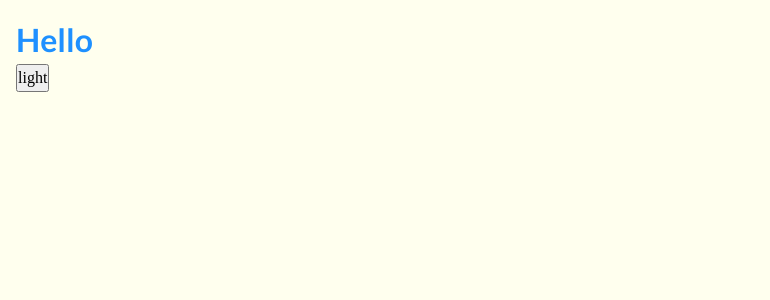
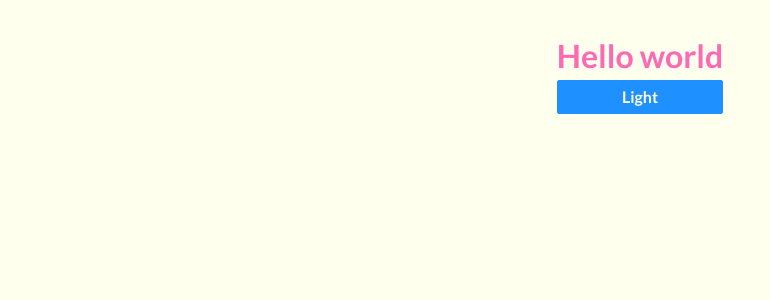
Before and after one commit to notAro14/next-ts-starter, a Next.js app: page / in a window 1280 px wide. Shown: the top 300 px of the page, without its empty margins (0-770 px from the left). Built offline with nearby package versions, Linux system fonts and the light colour scheme.

Commit message:
Rework
- color mode
- flex component
- button component

```diff
--- a/src/pages/_app.tsx
+++ b/src/pages/_app.tsx
@@ -6,8 +6,15 @@ import { QueryCache, QueryClient, QueryClientProvider } from 'react-query';
 import { ReactQueryDevtools } from 'react-query/devtools';
 
 import ThemeProvider from 'theme/theme-provider';
+import type { NextPageWithLayout } from 'types';
 
-function MyApp({ Component, pageProps }: AppProps) {
+type AppPropsWithLayout = AppProps & {
+  Component: NextPageWithLayout;
+};
+
+function MyApp({ Component, pageProps }: AppPropsWithLayout) {
+  const getLayout = Component.getLayout ?? ((page) => page);
+
   const [queryClient] = useState(
     () =>
       new QueryClient({
@@ -22,9 +29,7 @@ function MyApp({ Component, pageProps }: AppProps) {
 
   return (
     <QueryClientProvider client={queryClient}>
-      <ThemeProvider>
-        <Component {...pageProps} />
-      </ThemeProvider>
+      <ThemeProvider>{getLayout(<Component {...pageProps} />)}</ThemeProvider>
       <ReactQueryDevtools initialIsOpen={false} />
     </QueryClientProvider>
   );
--- a/src/pages/index.tsx
+++ b/src/pages/index.tsx
@@ -1,30 +1,39 @@
-import type { NextPage } from 'next';
 import Head from 'next/head';
+import { ReactElement } from 'react';
 
-import Box from 'shared/box';
 import Heading from 'shared/heading';
 import { useColorMode, useToggleColorMode } from 'theme/color-mode';
+import { NextPageWithLayout } from 'types';
+import GlobalLayout from 'shared/layouts/global-layout';
+import VStack from 'shared/v-stack';
+import BaseButton from 'shared/button/base-button';
 
-const IndexPage: NextPage = () => {
+const IndexPage: NextPageWithLayout = () => {
   return (
     <>
       <Head>
         <title>Next and styled system starter</title>
       </Head>
-      <Box as='main' p={4} minHeight='100%' backgroundColor='background'>
-        <Heading as='h1' color='primary' fontFamily='primary'>
-          Hello
-        </Heading>
-        <ToggleThemeBtn />
-      </Box>
+      <Heading as='h1' color='primary' fontFamily='primary'>
+        Hello world
+      </Heading>
+      <ToggleThemeBtn />
     </>
   );
 };
 
+IndexPage.getLayout = (page: ReactElement) => (
+  <GlobalLayout>
+    <VStack as='main' p={4} maxWidth='fit-content' mx='auto'>
+      {page}
+    </VStack>
+  </GlobalLayout>
+);
+
 const ToggleThemeBtn = () => {
   const colorMode = useColorMode();
   const toggle = useToggleColorMode();
-  return <button onClick={toggle}>{colorMode}</button>;
+  return <BaseButton onClick={toggle}>{colorMode}</BaseButton>;
 };
 
 export default IndexPage;
--- /dev/null
+++ b/src/shared/button/base-button.ts
@@ -0,0 +1,28 @@
+import styled from '@emotion/styled';
+import shouldForwardProp from '@styled-system/should-forward-prop';
+import css from '@styled-system/css';
+
+import { SystemStyleProps } from 'types/ui';
+import { getSystemStyleProps, sx } from 'utils/ui';
+
+const BaseButton = styled('button', { shouldForwardProp })<SystemStyleProps>`
+  ${css({
+    backgroundColor: 'accent',
+    border: '1px solid',
+    borderColor: 'accent',
+    borderRadius: 'sm',
+    color: 'background',
+    fontFamily: 'primary',
+    fontWeight: 700,
+    py: 1,
+    px: 2,
+    ':hover': {
+      cursor: 'pointer',
+    },
+    textTransform: 'capitalize',
+  })}
+  ${getSystemStyleProps()}
+  ${(props) => sx(props.sx)}
+`;
+
+export default BaseButton;
--- /dev/null
+++ b/src/shared/layouts/global-layout.tsx
@@ -0,0 +1,13 @@
+import { FC } from 'react';
+
+import Box from 'shared/box';
+
+const GlobalLayout: FC = ({ children }) => {
+  return (
+    <Box as='main' p={4} minHeight='100%' backgroundColor='background'>
+      {children}
+    </Box>
+  );
+};
+
+export default GlobalLayout;
--- /dev/null
+++ b/src/shared/v-stack.ts
@@ -0,0 +1,8 @@
+import styled from '@emotion/styled';
+import Flex from './flex';
+
+const VStack = styled(Flex)`
+  flex-direction: column;
+`;
+
+export default VStack;
--- a/src/theme/blue.ts
+++ b/src/theme/blue.ts
@@ -1,8 +1,9 @@
 import { ColorModeReducer, COLOR_MODE_KEY } from './color-mode';
 
 export const colors = {
+  accent: 'cyan',
   background: '#ffe',
-  primary: 'dodgerblue',
+  primary: 'peachpuff',
   text: '#333',
   modes: {
     black: {
@@ -10,7 +11,9 @@ export const colors = {
       text: '#ffe',
     },
     light: {
+      accent: 'dodgerblue',
       background: '#ffe',
+      primary: 'hotpink',
       text: '#333',
     },
     dark: {
--- /dev/null
+++ b/src/theme/get-theme.js
@@ -0,0 +1,7 @@
+import merge from 'lodash.merge';
+import get from 'lodash.get';
+
+export const getTheme = (theme, mode) =>
+  merge({}, theme, {
+    colors: get(theme.colors?.modes, mode, theme.colors),
+  });
--- a/src/theme/index.ts
+++ b/src/theme/index.ts
@@ -1,6 +1,3 @@
-import merge from 'lodash.merge';
-import get from 'lodash.get';
-
 import {
   theme as blue,
   colorModeReducer as blueColorModeReducer,
@@ -13,9 +10,4 @@ const allThemes = {
   },
 } as const;
 
-export const getTheme = (theme: typeof blue, mode: string) =>
-  merge({}, theme, {
-    colors: get(theme.colors?.modes, mode, theme.colors),
-  });
-
 export default allThemes;
--- a/src/theme/theme-provider.tsx
+++ b/src/theme/theme-provider.tsx
@@ -1,11 +1,12 @@
 import { FC } from 'react';
-import allThemes, { getTheme } from 'theme';
 import {
   ThemeProvider as EmotionThemeProvider,
   Global,
   css,
 } from '@emotion/react';
 
+import allThemes from 'theme';
+//import { getTheme } from 'theme/get-theme';
 import {
   ColorModeProvider,
   ToggleColorModeProvider,
@@ -16,7 +17,15 @@ const { theme: blueTheme, reducer } = allThemes.blue;
 
 const ThemeProvider: FC = ({ children }) => {
   const [colorMode, toggle] = useColorModeParent(reducer, 'light');
-  const theme = getTheme(blueTheme, colorMode);
+  const {
+    colors: { modes },
+  } = blueTheme;
+  const currentColors = modes[colorMode];
+  const theme = {
+    ...blueTheme,
+    colors: { ...blueTheme.colors, ...currentColors, modes },
+  };
+  //const theme = getTheme(blueTheme, colorMode) as typeof blueTheme;
   return (
     <>
       <Global
--- /dev/null
+++ b/src/types/index.ts
@@ -0,0 +1,7 @@
+import type { NextPage } from 'next';
+import type { ReactElement, ReactNode } from 'react';
+
+export type NextPageWithLayout = NextPage & {
+  // eslint-disable-next-line no-unused-vars
+  getLayout?: (page: ReactElement) => ReactNode;
+};
```
Also changed, not shown: src/pages/no-layout.tsx (added, +17 -0 lines), src/shared/h-stack.ts (added, +8 -0 lines).
